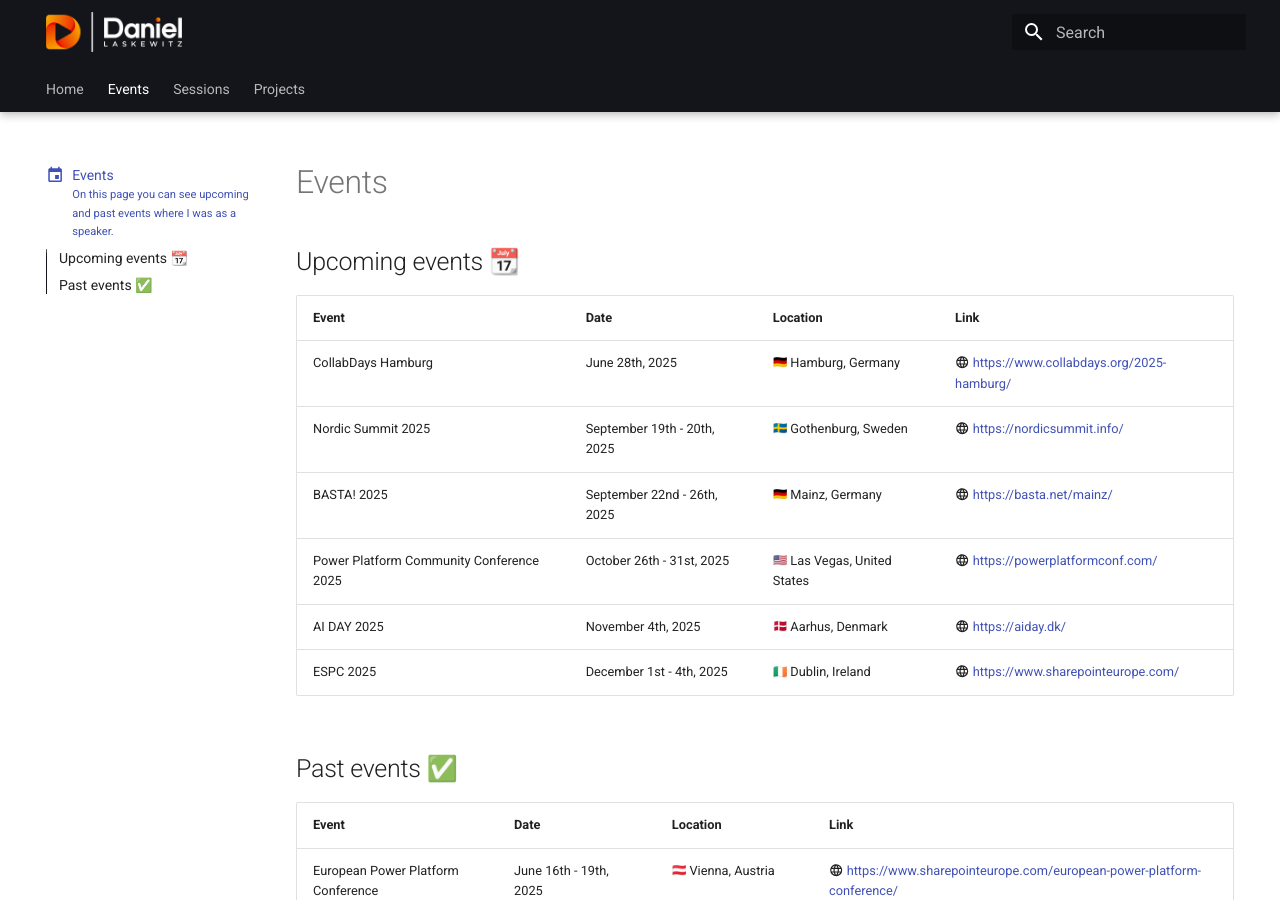
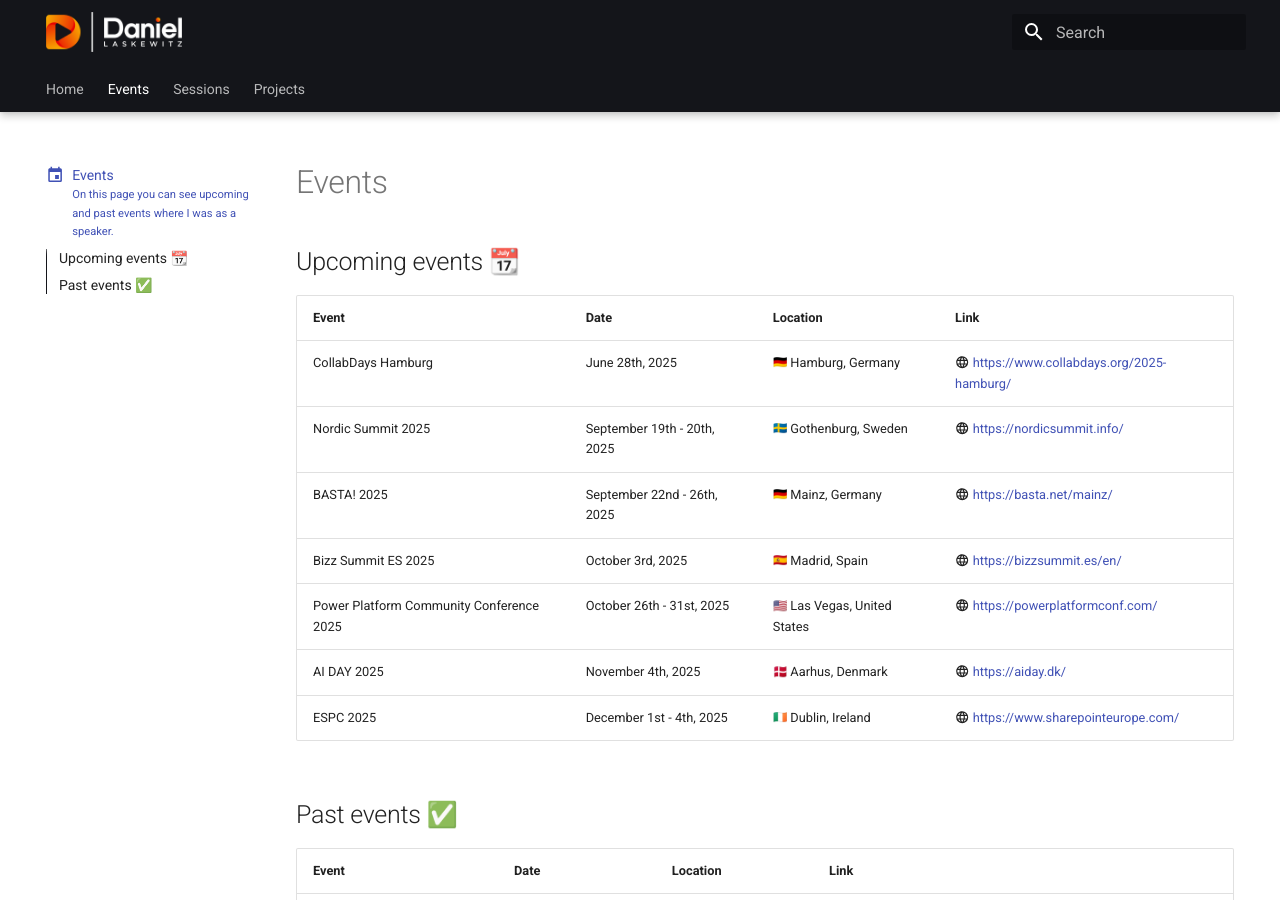
Before and after one commit to Laskewitz/laskewitz.github.io, an MkDocs documentation site: the page built from docs/events.md, in a window 1280 px wide and 900 px high. Built offline with MkDocs 1.6.1 and Material for MkDocs 9.7.7, drawn with Linux system fonts in a browser that asks for light colours; emoji names are drawn with the system emoji font.

Commit message:
Added event

```diff
--- a/docs/events.md
+++ b/docs/events.md
@@ -18,6 +18,7 @@
 | CollabDays Hamburg | June 28th, 2025 | :de: Hamburg, Germany | :material-web: [https://www.collabdays.org/2025-hamburg/](https://www.collabdays.org/2025-hamburg/) |
 | Nordic Summit 2025 | September 19th - 20th, 2025 | :se: Gothenburg, Sweden | :material-web: [https://nordicsummit.info/](https://nordicsummit.info/) |
 | BASTA! 2025 | September 22nd - 26th, 2025 | :de: Mainz, Germany | :material-web: [https://basta.net/mainz/](https://basta.net/mainz/) |
+| Bizz Summit ES 2025 | October 3rd, 2025 | :es: Madrid, Spain | :material-web: [https://bizzsummit.es/en/](https://bizzsummit.es/en/) |
 | Power Platform Community Conference 2025 | October 26th - 31st, 2025 | :us: Las Vegas, United States | :material-web: [https://powerplatformconf.com/](https://powerplatformconf.com/) |
 | AI DAY 2025 | November 4th, 2025 | :dk: Aarhus, Denmark | :material-web: [https://aiday.dk/](https://aiday.dk/) |
 | ESPC 2025 | December 1st - 4th, 2025 | :ie: Dublin, Ireland | :material-web: [https://www.sharepointeurope.com/](https://www.sharepointeurope.com/) |
```
